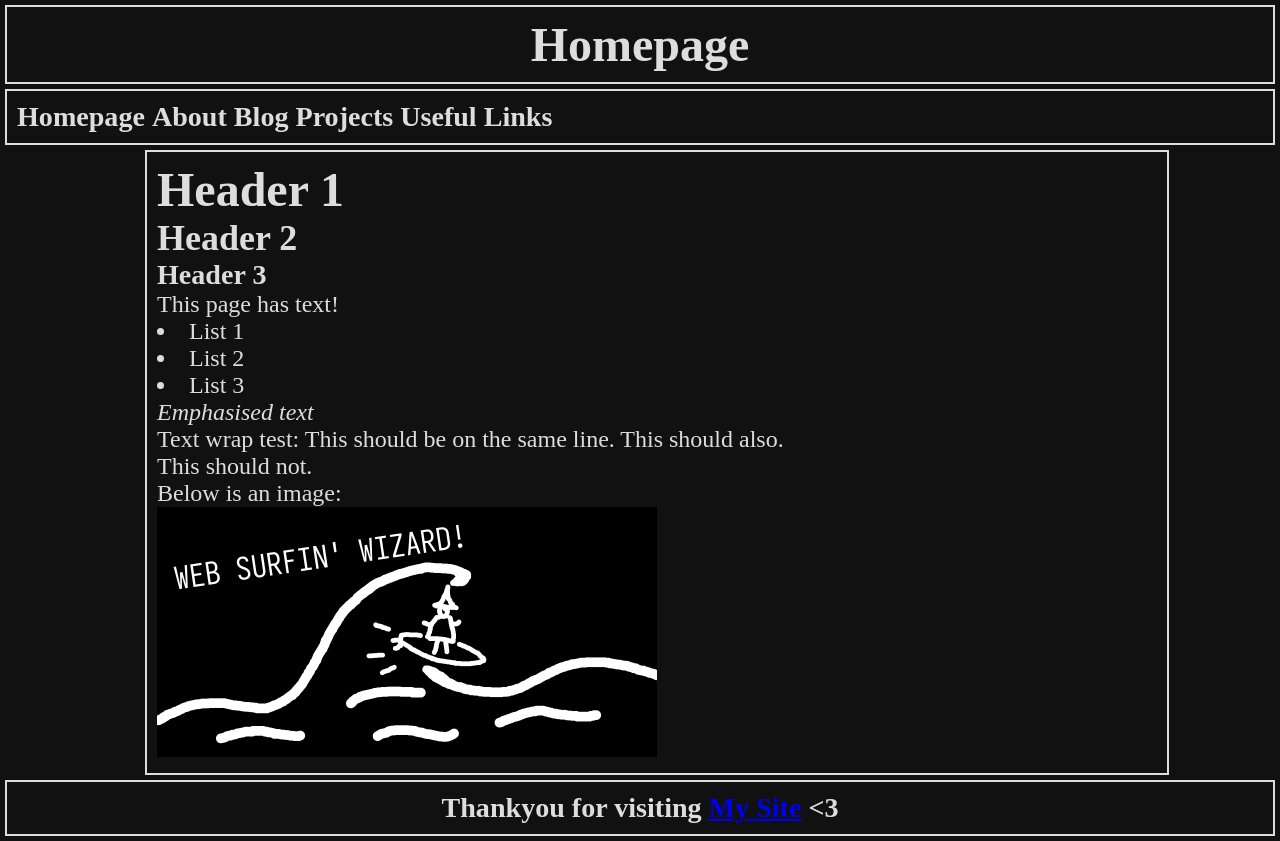
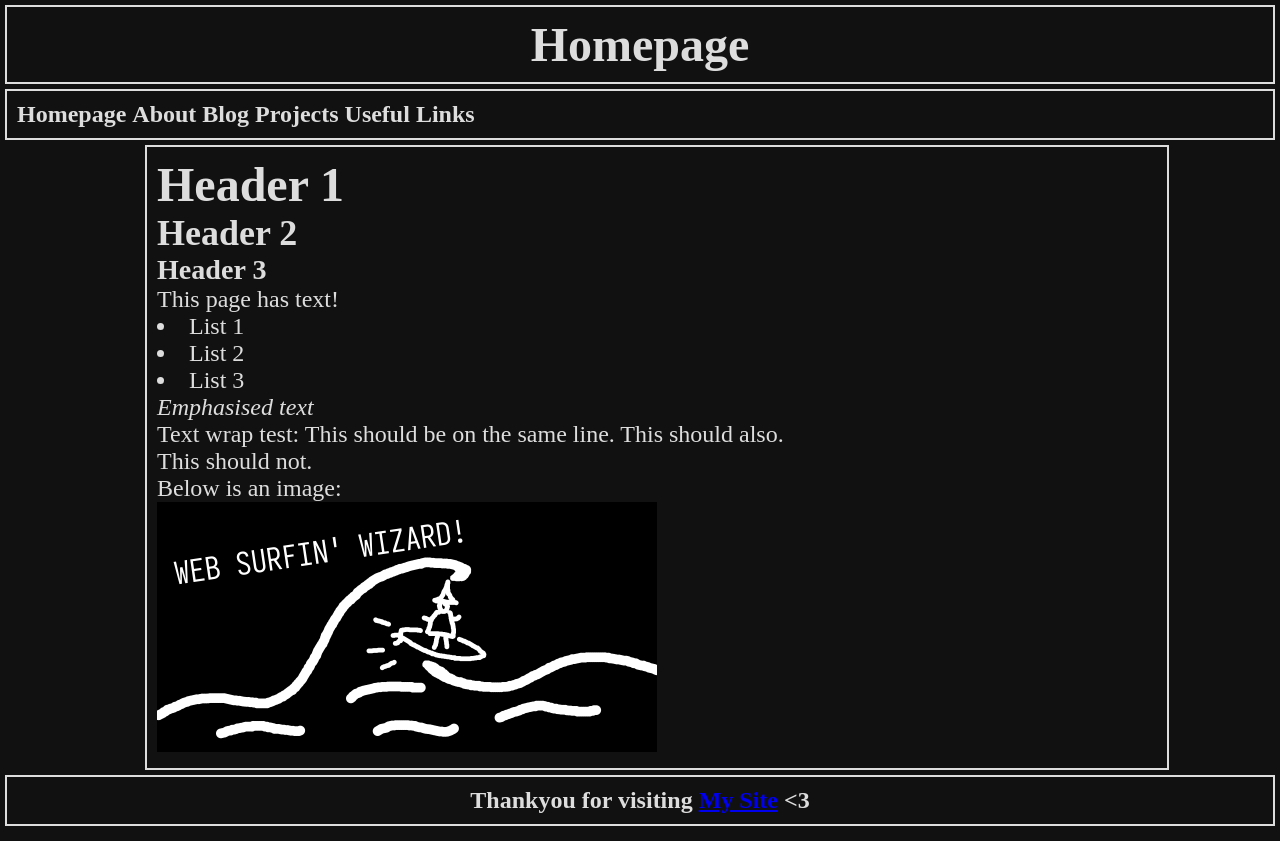
Before and after one commit to Oliver-Walter/Oliver-Walter.github.io, a plain HTML site: page index.html in a window 1280 px wide. Drawn offline with Linux system fonts and the light colour scheme; a web font is replaced by a local one.

Commit message:
Changed nav and footer styles

```diff
--- a/index.html
+++ b/index.html
@@ -2,7 +2,7 @@
 <html lang="en">
 
 <head>
-	<meta name="generator" content="Hugo 0.135.0"><script src="/livereload.js?mindelay=10&amp;v=2&amp;port=1313&amp;path=livereload" data-no-instant defer></script>
+	<meta name="generator" content="Hugo 0.135.0">
   <title>Sourcecode & Sorcery</title>
   <meta charset="utf-8">
   <link rel="stylesheet" href="css/style.css">
@@ -16,15 +16,13 @@
   </header>
 
   <nav>
-    <h3>
-      <ul>
-        <li>Homepage</li>
-        <li>About</li>
-        <li>Blog</li>
-        <li>Projects</li>
-        <li>Useful Links</li>
-      </ul>
-    </h3>
+    <ul>
+      <li><h4>Homepage</h4></li>
+      <li><h4>About</h4></li>
+      <li><h4>Blog</h4></li>
+      <li><h4>Projects</h4></li>
+      <li><h4>Useful Links</h4></li>
+    </ul>
   </nav>
 
   <main>
@@ -48,7 +46,7 @@ This should also.</p>
   </main>
 
   <footer>
-    <h3>Thankyou for visiting <a href="http://localhost:1313/"> My Site</a> &lt;3</h3>
+    <h4>Thankyou for visiting <a href="https://oliver-walter.github.io/"> My Site</a> &lt;3</h4>
   </footer>
 
 </body>
```
